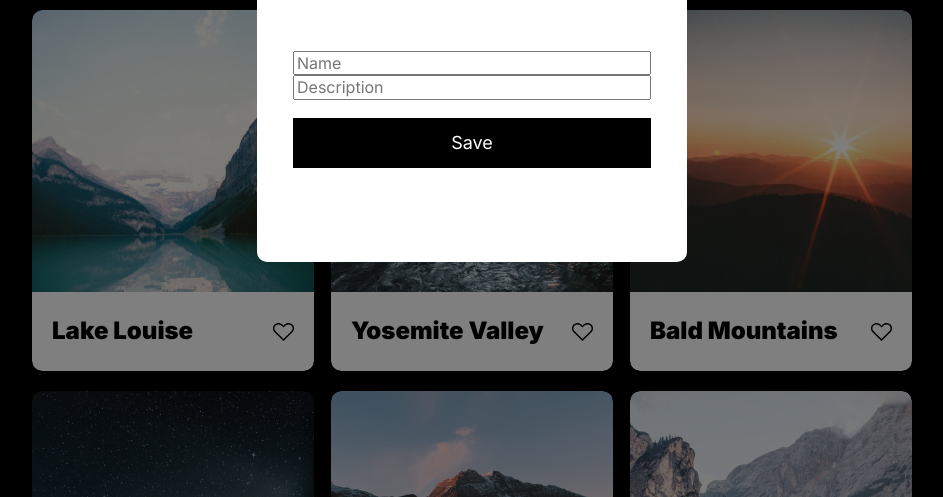
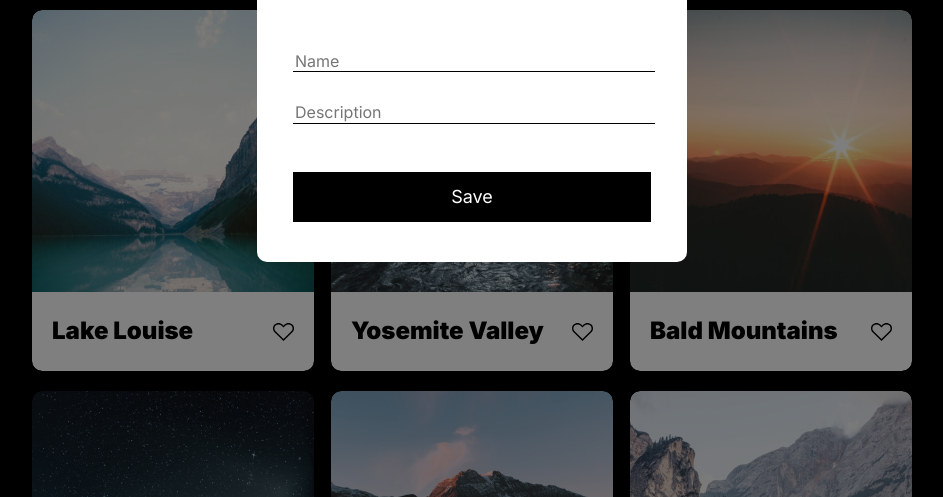
Before and after one commit to weirdinside/se_project_aroundtheus, a plain HTML site: page index.html in a window 1280 px wide. Shown: the part 303-800 px from the top of the page, without its empty margins (168-1111 px from the left). Drawn offline with Linux system fonts and the light colour scheme.

Commit message:
project 4 stage 2 commit 3

```diff
--- a/blocks/modal.css
+++ b/blocks/modal.css
@@ -55,7 +55,7 @@
   border: 0;
 }
 
-.modal__form_input {
+.modal__input {
   border: 0;
   border-bottom: 1px solid black;
   margin-bottom: 30px;
```
Also changed, not shown: index.html (+1 -1 lines).
